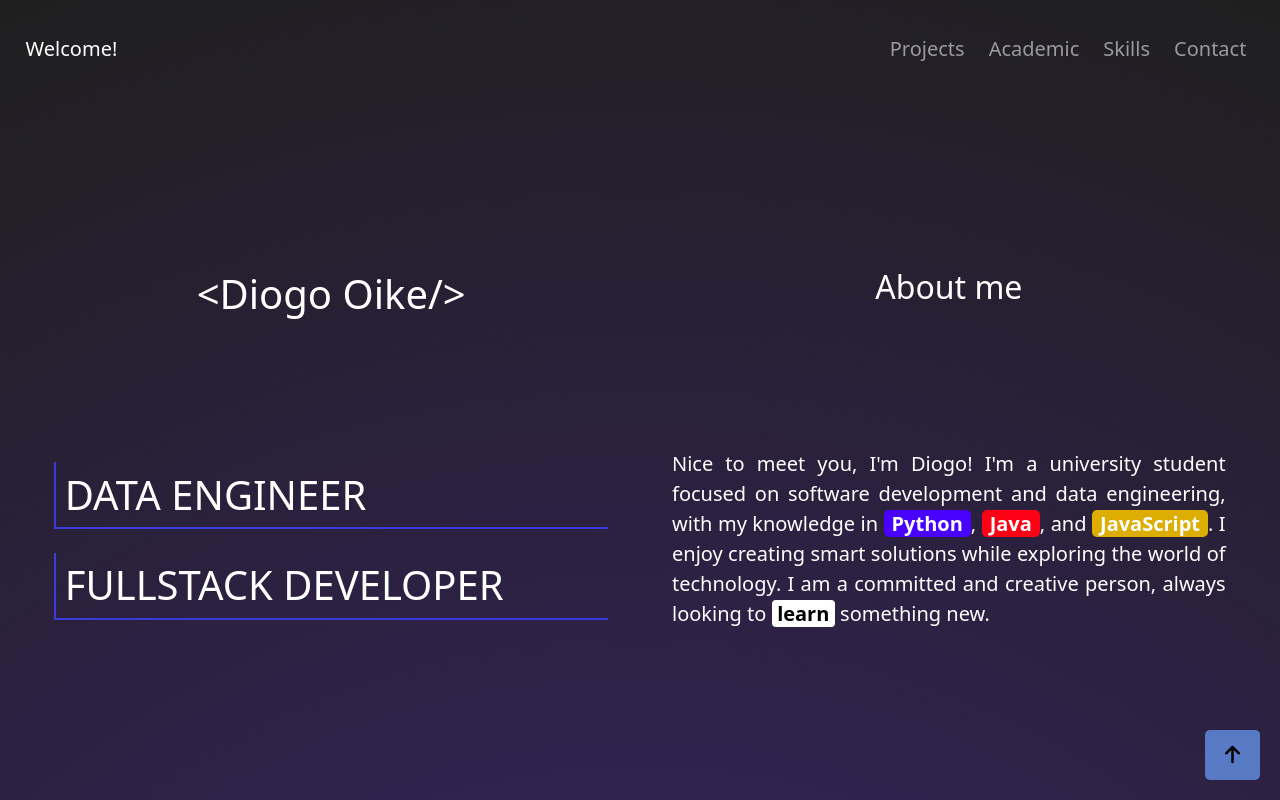
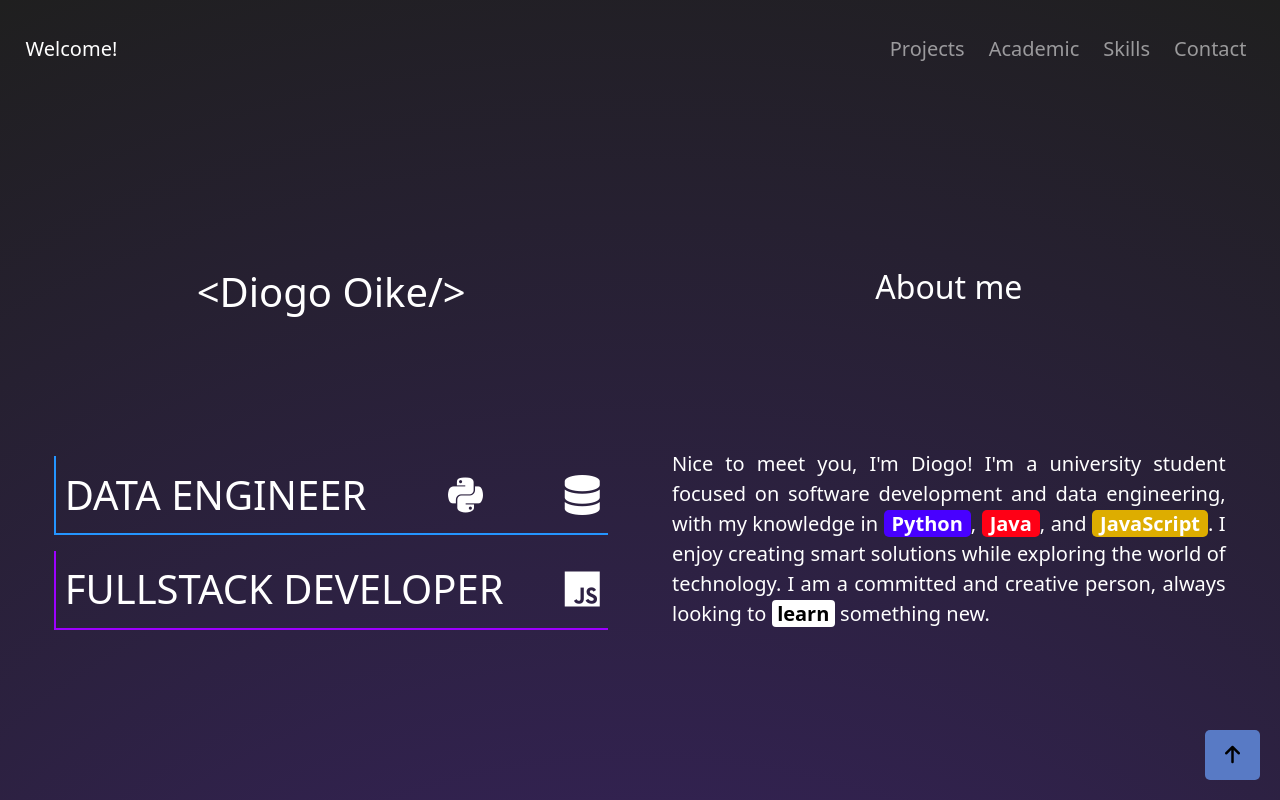
Before and after one commit to Dnaka27/Portfolio_v5, a React (Vite) app: page / in a window 1280 px wide. Shown: the top 800 px of the page. Built offline with nearby package versions, Linux system fonts and the light colour scheme; the HTML template or start-up script is replaced by a standard one.

Commit message:
icons added

```diff
--- a/src/components/Header.css
+++ b/src/components/Header.css
@@ -55,13 +55,23 @@ h1 {
   margin: 0;
 }
 
-.my-functions h3 {
+.data-engineer, .fullstack-developer {
   padding: 1.5%;
   font-size: 2.5rem;
   color: #ffffff;
-  display: inline-block;
-  border-bottom: 2px solid #3a3add;
-  border-left: 2px solid #3a3add;
+  display: flex;
+  align-items: center;
+  justify-content: space-between;
+}
+
+.data-engineer {
+  border-bottom: 2px solid #2495ff;
+  border-left: 2px solid #2495ff;
+}
+
+.fullstack-developer {
+  border-bottom: 2px solid #9d00ff;
+  border-left: 2px solid #9d00ff;
 }
 
 .about-me h2 {
--- a/src/components/Header.jsx
+++ b/src/components/Header.jsx
@@ -65,8 +65,12 @@ const Header = () => {
         <div className='my-role'>
           <h1>&lt;Diogo Oike/&gt;</h1>
           <div className='my-functions'>
-            <h3>DATA ENGINEER</h3>
-            <h3>FULLSTACK DEVELOPER</h3>
+            <div className='data-engineer'>
+              <span>DATA ENGINEER</span> <i className='fa-brands fa-python'></i><i className='fa-solid fa-database'></i>
+            </div>
+            <div className='fullstack-developer'>
+              <span>FULLSTACK DEVELOPER</span> <i className='fa-brands fa-js'></i>
+            </div>
           </div>
         </div>
         <div className='about-me'>
@@ -79,8 +83,7 @@ const Header = () => {
             <span className='styleTech styleJS'>JavaScript</span>. I enjoy
             creating smart solutions while exploring the world of technology. I
             am a committed and creative person, always looking to{' '}
-            <span className='styleEnph'>learn</span>{' '}
-            something new.
+            <span className='styleEnph'>learn</span> something new.
           </p>
         </div>
       </div>
```
